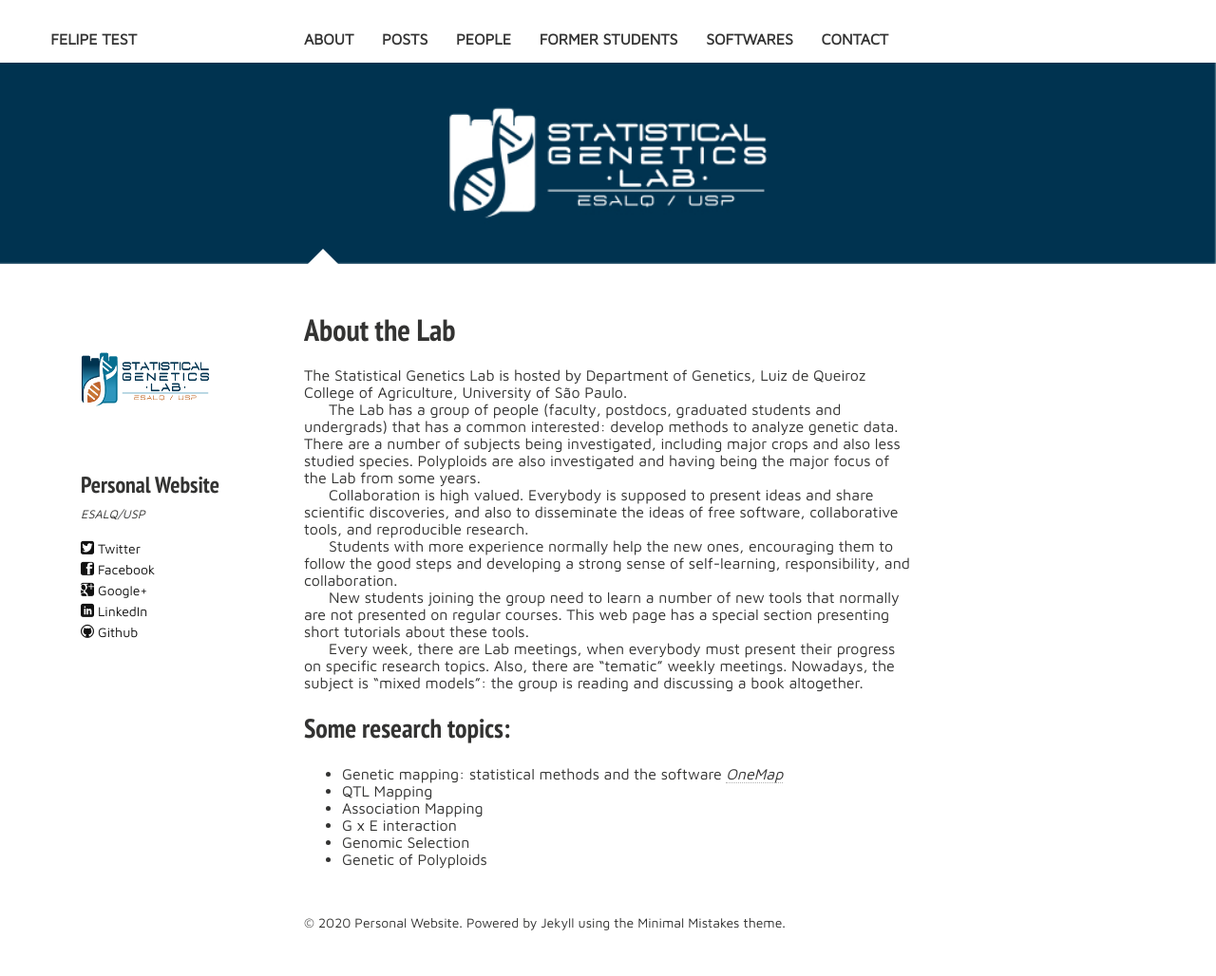
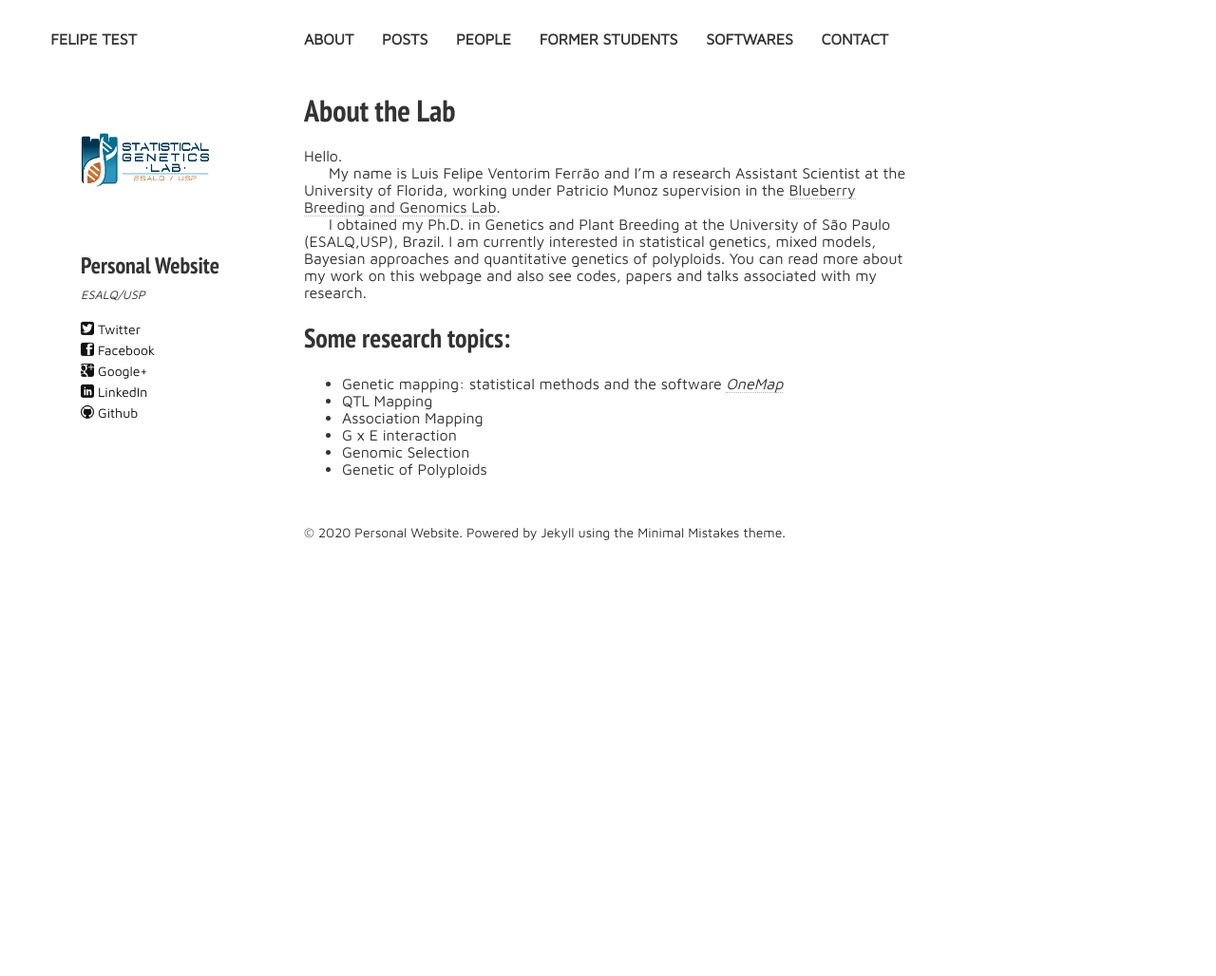
Before and after one commit to lfelipe-ferrao/lfelipe-ferrao.github.io, a Jekyll site: the page built from index.md, in a window 1280 px wide. Shown: the whole page at 95% size. Built offline with Jekyll 4.4.1, drawn with Linux system fonts in a browser that asks for light colours; nearby versions of some CDN libraries; after the commit the page ends 900 px from its top, so only the background shows below that.

Commit message:
Update index.md

```diff
--- a/index.md
+++ b/index.md
@@ -5,38 +5,17 @@ title: About the Lab
 tagline: What we are doing
 tags: [about, statgen]
 modified: 11-6-2014
-image:
-  feature: LogoFundoAzul.jpg
-  thumb: LogoIconBlack.jpg
+#image:
+#  feature: LogoFundoAzul.jpg
+#  thumb: LogoIconBlack.jpg
 
 ---
 
-The Statistical Genetics Lab is hosted by Department of Genetics,
-Luiz de Queiroz College of Agriculture, University of São Paulo.
+Hello.
 
-The Lab has a group of people (faculty, postdocs, graduated students
-and undergrads) that has a common interested: develop methods to
-analyze genetic data. There are a number of subjects being
-investigated, including major crops and also less studied species.
-Polyploids are also investigated and having being the major focus of
-the Lab from some years.
+My name is Luis Felipe Ventorim Ferrão and I'm a research Assistant Scientist at the University of Florida, working under Patricio Munoz  supervision in the [Blueberry Breeding and Genomics Lab](https://www.blueberrybreeding.com/).
 
-Collaboration is high valued. Everybody is supposed to present ideas
-and share scientific discoveries, and also to disseminate the ideas of
-free software, collaborative tools, and reproducible research.
-
-Students with more experience normally help the new ones, encouraging
-them to follow the good steps and developing a strong sense of
-self-learning, responsibility, and collaboration.
-
-New students joining the group need to learn a number of new tools
-that normally are not presented on regular courses. This web page has
-a special section presenting short tutorials about these tools.
-
-Every week, there are Lab meetings, when everybody must present their
-progress on specific research topics. Also, there are "tematic" weekly
-meetings. Nowadays, the subject is "mixed models": the group is
-reading and discussing a book altogether.
+I obtained my Ph.D. in Genetics and Plant Breeding at the University of São Paulo (ESALQ,USP), Brazil. I am currently interested in statistical genetics, mixed models, Bayesian approaches and quantitative genetics of polyploids. You can read more about my work on this webpage and also see codes, papers and talks associated with my research.
 
 ## Some research topics:
 
```
